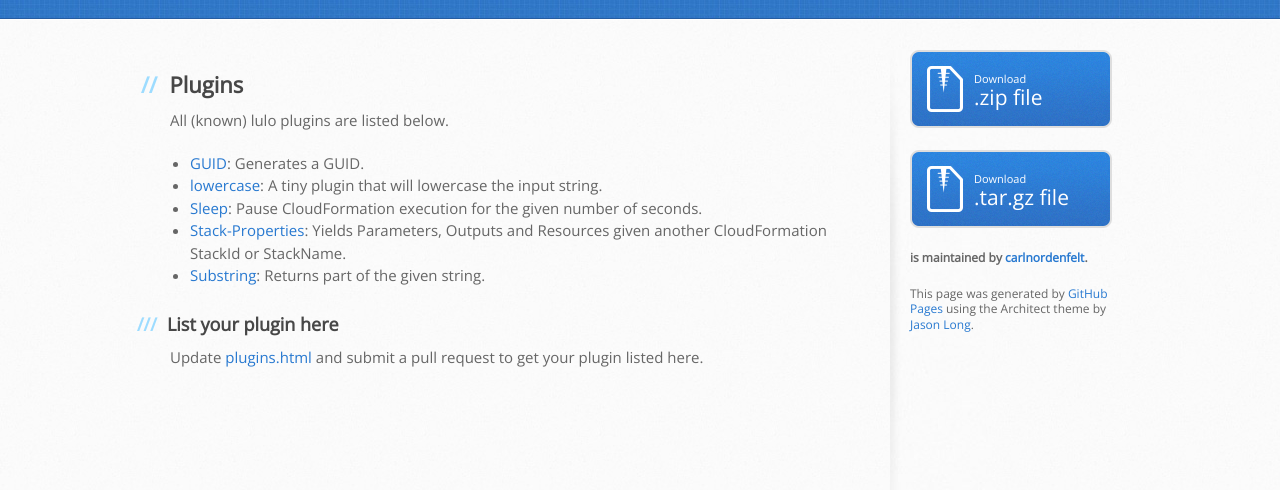
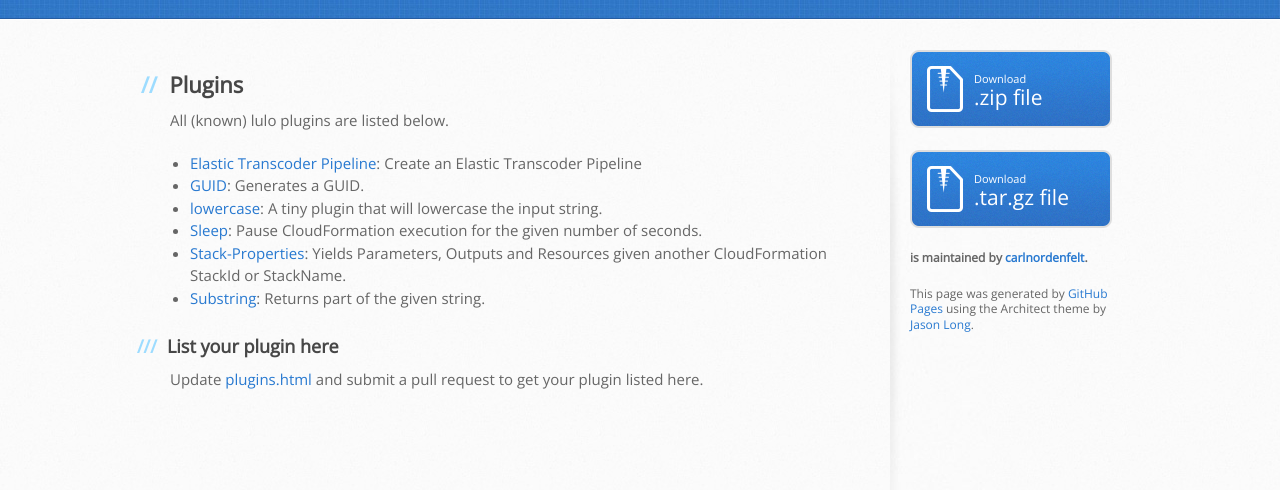
Before and after one commit to By-Nordenfelt-AB/lulo, a plain HTML site: page plugins.html in a window 1280 px wide. Shown: the part 216-706 px from the top of the page. Drawn offline with nearby package versions, Linux system fonts and the light colour scheme.

Commit message:
Added ElasticTranscoder Pipeline plugin

```diff
--- a/plugins.html
+++ b/plugins.html
@@ -39,6 +39,10 @@
                 All (known) lulo plugins are listed below.
             </p>
             <ul>
+                <li>
+                    <a href="https://github.com/carlnordenfelt/lulo-plugin-elastictranscoder-pipeline">Elastic Transcoder Pipeline</a>:
+                    Create an Elastic Transcoder Pipeline
+                </li>
                 <li>
                     <a href="https://github.com/carlnordenfelt/lulo-plugin-guid">GUID</a>:
                     Generates a GUID.
```
